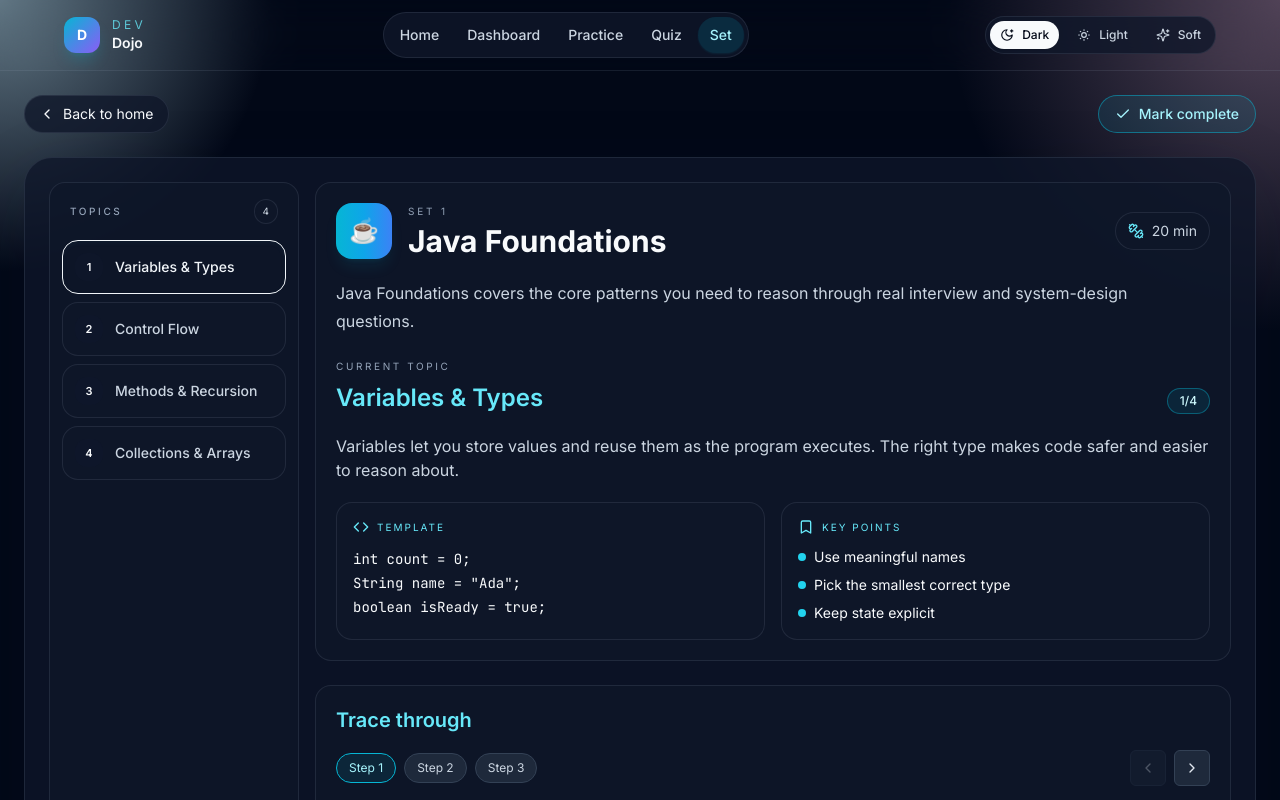
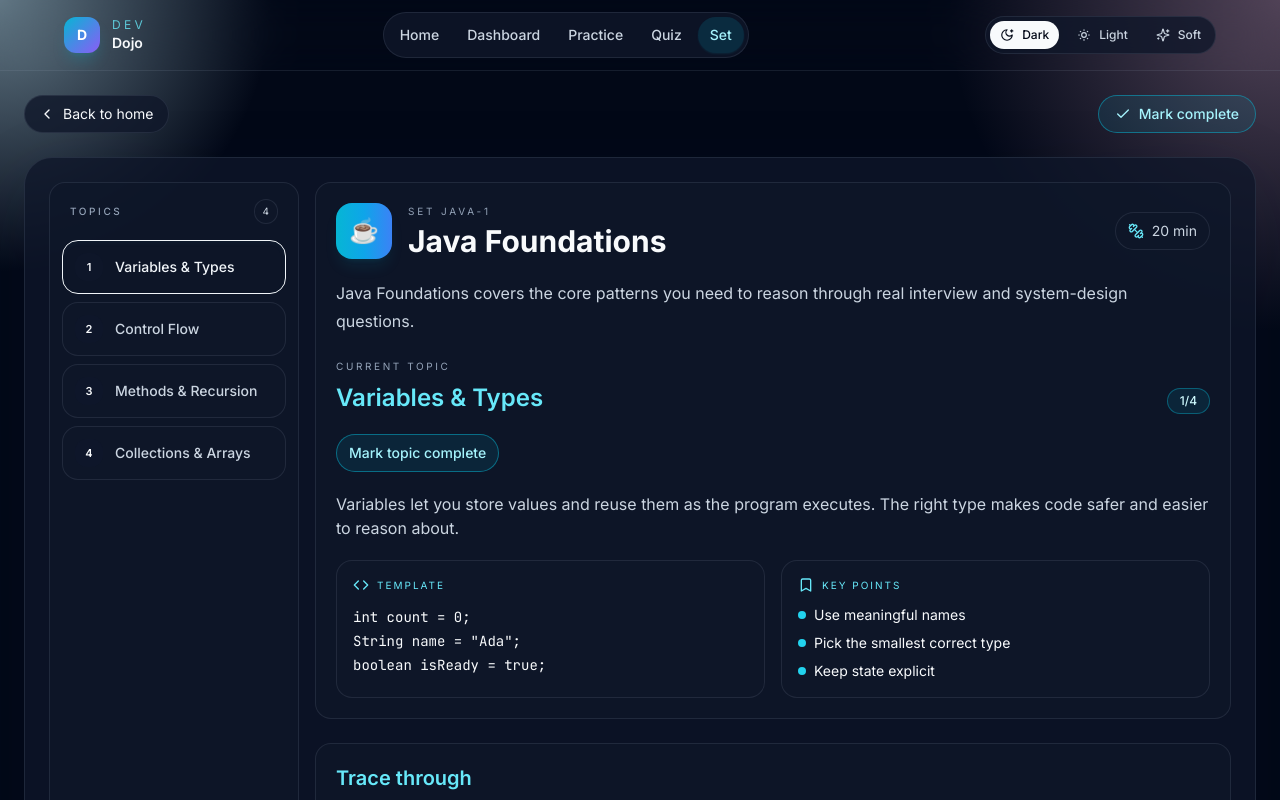
Before and after one commit to akanksha-sharma-as/dev-home, a React (Vite) app in the folder java-mastery/frontend/: page /set/java-1 in a window 1280 px wide. Built offline with nearby package versions, Linux system fonts and the light colour scheme; no server answers.

Commit message:
Complete milestone one progress and route fixes

```diff
--- a/java-mastery/frontend/src/pages/DashboardPage.tsx
+++ b/java-mastery/frontend/src/pages/DashboardPage.tsx
@@ -94,8 +94,7 @@ export default function DashboardPage() {
             .map((curriculum) => {
               const programSets = allSets.filter((set) => set.topic === curriculum);
               const completed = programSets.filter((set) => {
-                const setId = Number(set.id.split('-').slice(-1)[0] ?? '0');
-                return progress.completedSets.includes(setId);
+                return progress.completedSets.includes(set.id);
               }).length;
               const percentage = programSets.length ? Math.round((completed / programSets.length) * 100) : 0;
 
--- a/java-mastery/frontend/src/pages/SetPage.tsx
+++ b/java-mastery/frontend/src/pages/SetPage.tsx
@@ -1,4 +1,4 @@
-import { useEffect, useState } from 'react';
+import { useState } from 'react';
 import { Link, useParams } from 'react-router-dom';
 import { Bookmark, Check, ChevronLeft, ChevronRight, Code, Dumbbell } from 'lucide-react';
 import ComplexityTable from '../components/ComplexityTable';
@@ -735,10 +735,11 @@ export const learningSets: LearningSet[] = [
 
 export default function SetPage() {
   const { id } = useParams();
-  const { progress, markSetComplete, markTopicSeen } = useProgressStore();
+  const { progress, markSetComplete, markTopicComplete } = useProgressStore();
   const [activeTopicIdx, setActiveTopicIdx] = useState(0);
 
   const routeId = String(id ?? '');
+  const routeMeta = allSets.find((set) => set.id.toLowerCase() === routeId.toLowerCase());
   const baseSet = (() => {
     if (routeId.startsWith('java-')) return learningSets[0];
     if (routeId.startsWith('springboot-')) return learningSets[3];
@@ -746,23 +747,32 @@ export default function SetPage() {
     return learningSets.find((item) => String(item.id) === routeId) ?? learningSets[0];
   })();
 
-  const routeMeta = allSets.find((set) => set.id.toLowerCase() === routeId.toLowerCase());
+  if (!routeMeta) {
+    return (
+      <div className="mx-auto max-w-3xl px-3 py-10 text-center sm:px-6">
+        <div className="rounded-2xl border border-[var(--border)] bg-[var(--panel)] p-8">
+          <h1 className="text-2xl font-bold text-[var(--text-primary)]">Set not found</h1>
+          <p className="mt-2 text-[var(--text-secondary)]">That learning set does not exist or may have moved.</p>
+          <Link to="/" className="mt-5 inline-flex rounded-full bg-cyan-500 px-4 py-2 text-sm font-medium text-slate-950">Back to home</Link>
+        </div>
+      </div>
+    );
+  }
+
   const set = {
     ...baseSet,
-    id: baseSet.id,
-    title: routeMeta?.title ?? baseSet.title,
-    subtitle: routeMeta?.title ? `${routeMeta.title} covers the core patterns you need to reason through real interview and system-design questions.` : baseSet.subtitle,
+    id: routeMeta.id,
+    title: routeMeta.title,
+    subtitle: `${routeMeta.title} covers the core patterns you need to reason through real interview and system-design questions.`,
   } as LearningSet;
 
   const activeTopic = set.topics[activeTopicIdx] ?? set.topics[0];
-
-  useEffect(() => {
-    markTopicSeen(set.id, activeTopicIdx);
-  }, [activeTopicIdx, markTopicSeen, set.id]);
+  const completedTopics = progress.completedTopics[routeId] ?? [];
 
   const canGoPrev = activeTopicIdx > 0;
   const canGoNext = activeTopicIdx < set.topics.length - 1;
-  const isCompleted = progress.completedSets.includes(set.id);
+  const isCompleted = progress.completedSets.includes(routeId);
+  const isTopicComplete = completedTopics.includes(activeTopicIdx);
 
   return (
     <div className="mx-auto max-w-7xl px-3 py-4 sm:px-6 sm:py-6">
@@ -777,7 +787,7 @@ export default function SetPage() {
 
         <button
           type="button"
-          onClick={() => markSetComplete(set.id, 100)}
+          onClick={() => markSetComplete(routeId)}
           className="inline-flex items-center gap-2 rounded-full border border-cyan-500/50 bg-cyan-500/10 px-3 py-2 text-sm font-medium text-cyan-200 transition hover:bg-cyan-500/20 sm:px-4"
         >
           <Check className="h-4 w-4" />
@@ -844,6 +854,14 @@ export default function SetPage() {
                   {activeTopicIdx + 1}/{set.topics.length}
                 </span>
               </div>
+
+              <button
+                type="button"
+                onClick={() => markTopicComplete(routeId, activeTopicIdx)}
+                className="mb-5 rounded-full border border-cyan-500/50 bg-cyan-500/10 px-3 py-2 text-sm font-medium text-cyan-200 transition hover:bg-cyan-500/20"
+              >
+                {isTopicComplete ? 'Topic completed' : 'Mark topic complete'}
+              </button>
 
               <p className="mb-5 text-[var(--text-secondary)]">{activeTopic.content}</p>
 
--- a/java-mastery/frontend/src/store/progressStore.ts
+++ b/java-mastery/frontend/src/store/progressStore.ts
@@ -4,8 +4,8 @@ import { UserProgress } from '../types';
 
 interface ProgressStore {
   progress: UserProgress;
-  markSetComplete: (setId: number, score: number) => void;
-  markTopicSeen: (setId: number, topicIndex: number) => void;
+  markSetComplete: (setId: string, score?: number) => void;
+  markTopicComplete: (setId: string, topicIndex: number) => void;
   addRandomQuizResult: (topic: string, score: number, total: number) => void;
   resetProgress: () => void;
 }
@@ -14,6 +14,7 @@ const defaultProgress: UserProgress = {
   completedSets: [],
   setScores: {},
   topicsSeen: {},
+  completedTopics: {},
   totalQuizzesTaken: 0,
   lastActivity: new Date().toISOString(),
   randomQuizHistory: [],
@@ -23,7 +24,7 @@ export const useProgressStore = create<ProgressStore>()(
   persist(
     (set) => ({
       progress: defaultProgress,
-      markSetComplete: (setId, score) =>
+      markSetComplete: (setId, score = 100) =>
         set((state) => ({
           progress: {
             ...state.progress,
@@ -34,21 +35,21 @@ export const useProgressStore = create<ProgressStore>()(
               ...state.progress.setScores,
               [setId]: Math.max(state.progress.setScores[setId] ?? 0, score),
             },
-            totalQuizzesTaken: state.progress.totalQuizzesTaken + 1,
             lastActivity: new Date().toISOString(),
           },
         })),
-      markTopicSeen: (setId, topicIndex) =>
+      markTopicComplete: (setId, topicIndex) =>
         set((state) => {
-          const existing = state.progress.topicsSeen[setId] ?? [];
+          const existing = state.progress.completedTopics?.[setId] ?? [];
           if (existing.includes(topicIndex)) return state;
           return {
             progress: {
               ...state.progress,
-              topicsSeen: {
-                ...state.progress.topicsSeen,
+              completedTopics: {
+                ...(state.progress.completedTopics ?? {}),
                 [setId]: [...existing, topicIndex],
               },
+              lastActivity: new Date().toISOString(),
             },
           };
         }),
```
Also changed, not shown: java-mastery/frontend/src/types/index.ts (+5 -4 lines).
